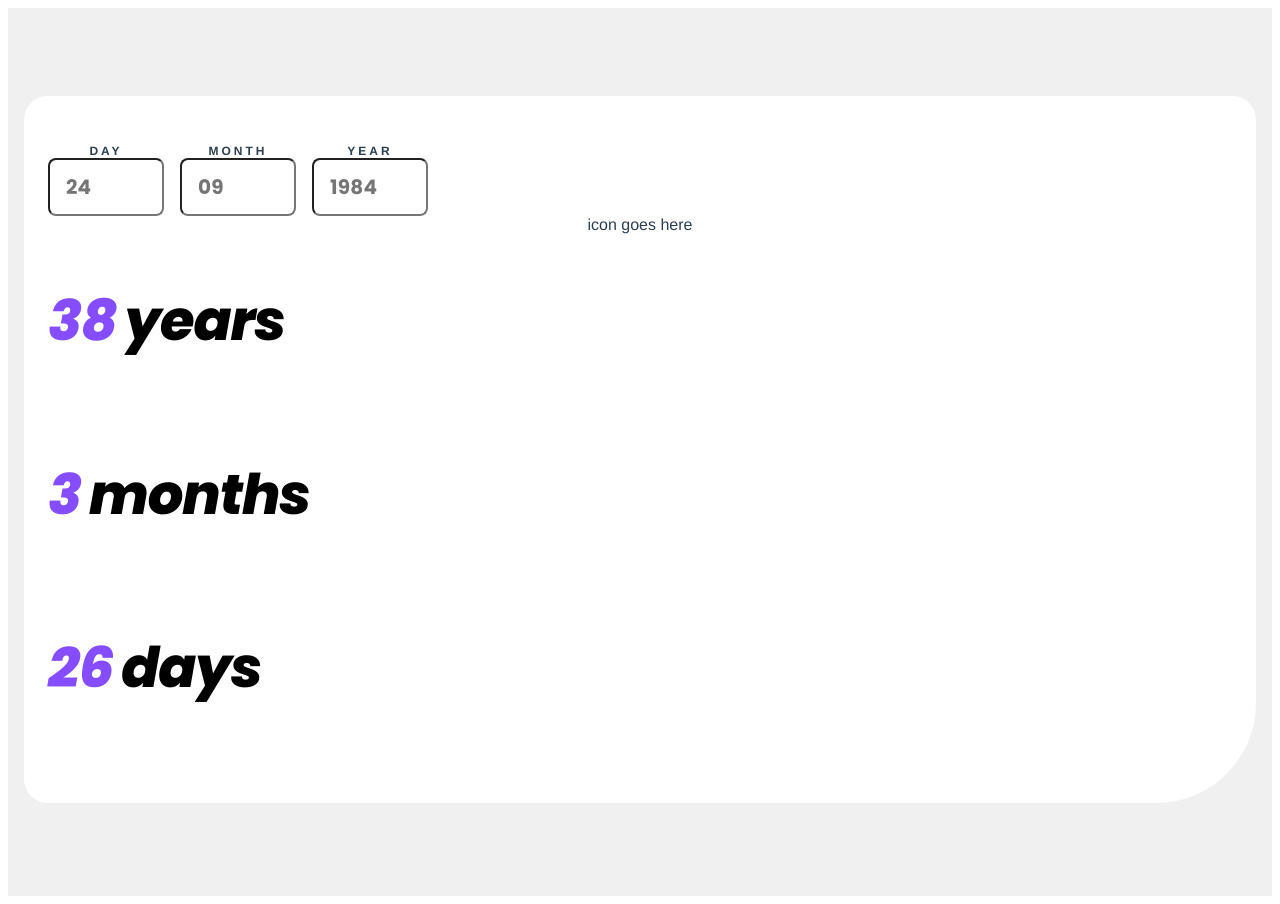
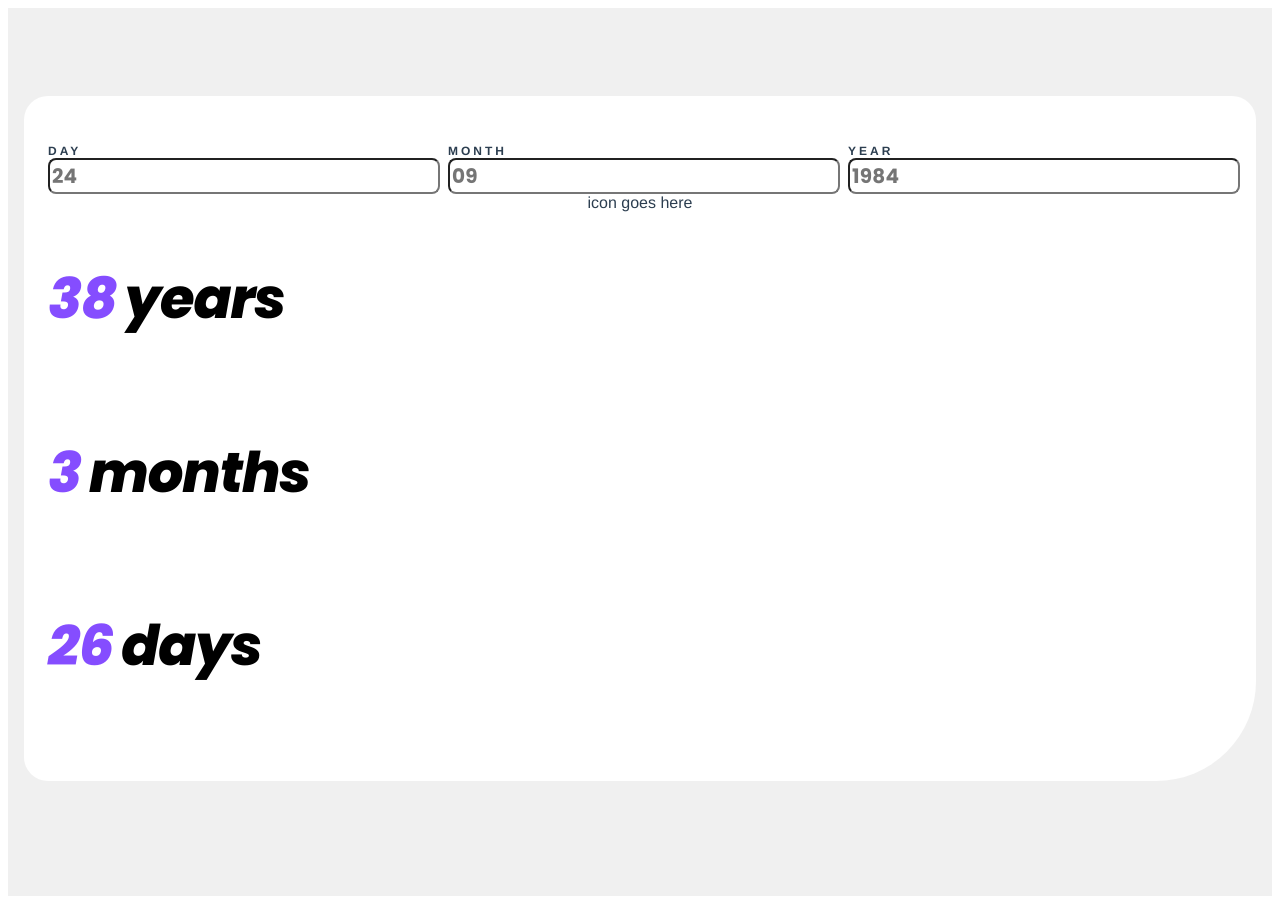
Before and after one commit to MaxAnderberg/age-calculator, a Vue app: page / in a window 1280 px wide. Built offline with nearby package versions, Linux system fonts and the light colour scheme.

Commit message:
adjusted input sizes

```diff
--- a/src/components/HelloWorld.vue
+++ b/src/components/HelloWorld.vue
@@ -100,12 +100,14 @@ a {
 
 .form {
     display: flex;
+    width: 100%;
+    justify-content: center;
 }
 
 .form__container {
     display: flex;
+    justify-content: center;
     gap: 16px;
-    width: 295px;
 }
 
 .form__group {
@@ -118,17 +120,18 @@ a {
     text-transform: uppercase;
     letter-spacing: 3px;
     font-weight: 700;
+    text-align: left;
 }
 
 .form__input {
-    padding: 12px 16px;
+    /* padding: 12px 16px; */
     border-radius: 8px;
-    width: 80px;
     font-family: Poppins;
     font-size: 20px;
     font-style: normal;
     font-weight: 700;
     line-height: normal;
     letter-spacing: 0.2px;
+    width: 100%;
 }
 </style>
```
